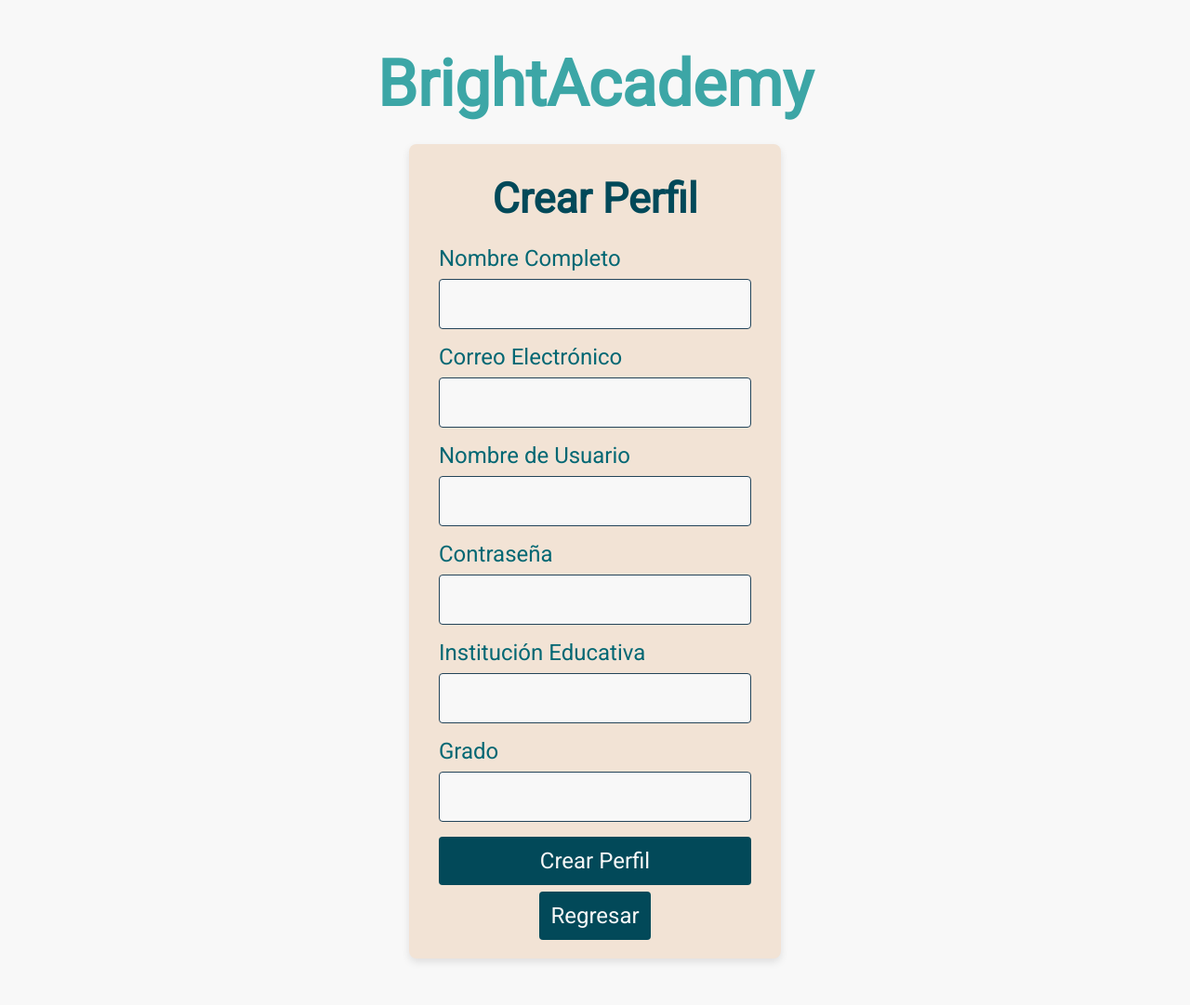
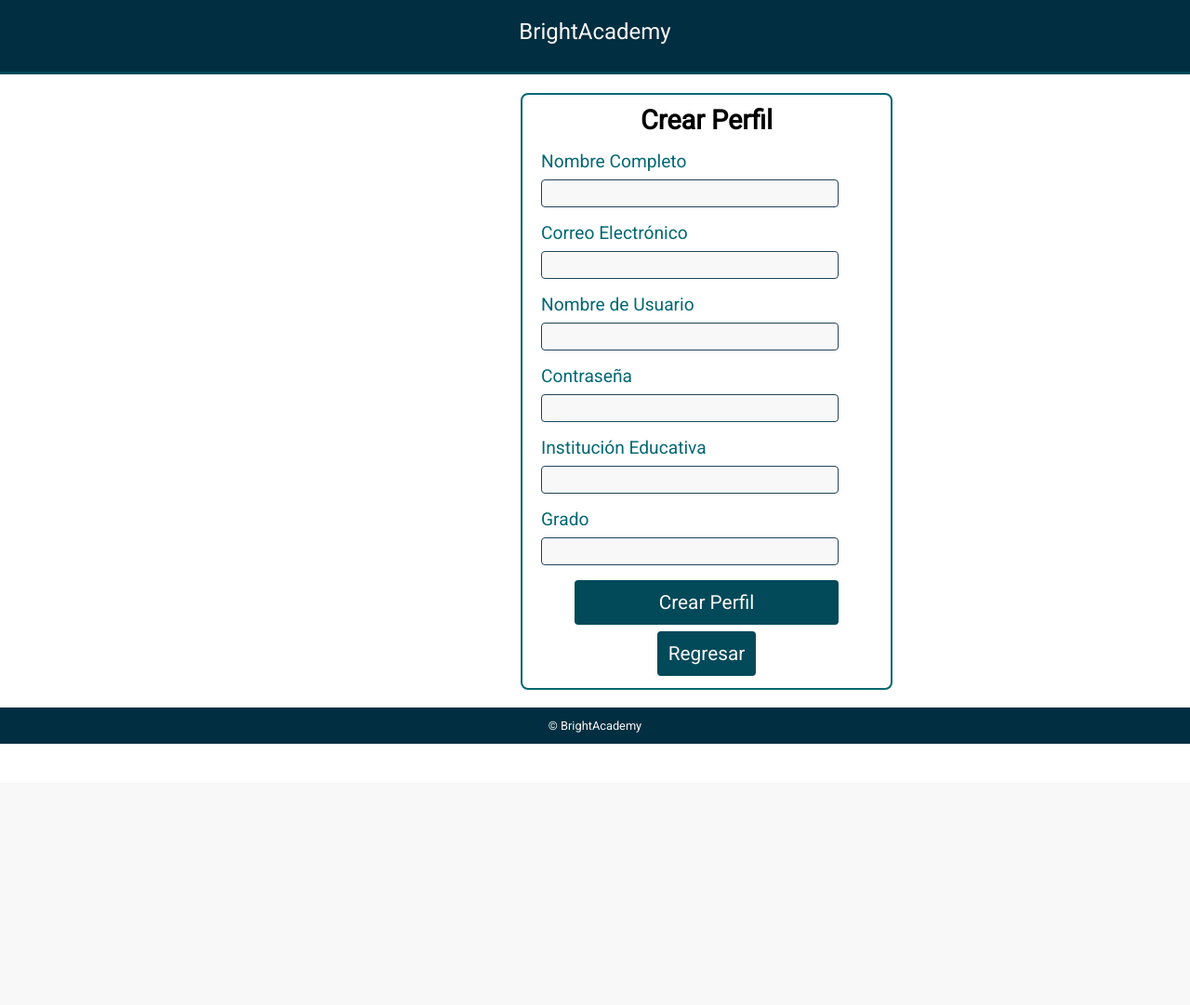
Before and after one commit to diegoemz/Proyecto-BrightAcademy, a PHP site: page /diego-morales/create-profile.html in a window 1280 px wide. Shown: the whole page at 93% size. After the commit the page ends 800 px from the top, so only its background shows below. Run offline with PHP 8.4, Linux system fonts and the light colour scheme.

Commit message:
crear perfil de morales

```diff
--- a/diego-morales/create-profile.html
+++ b/diego-morales/create-profile.html
@@ -8,9 +8,12 @@
     <link href="https://fonts.googleapis.com/css?family=Roboto&display=swap" rel="stylesheet">
 </head>
 <body>
-    <div class="logo-container">
-        <p>BrightAcademy</p>
-    </div>
+    <header>
+        <div class="container">
+            <p class="nombre">BrightAcademy</p>
+        </div>
+        <div class="decoration"></div>
+    </header>
 
     <div class="profile-container">
         <h2>Crear Perfil</h2>
@@ -44,5 +47,9 @@
             <a href="../index.html" class="btn-regresar">Regresar</a>
         </form>
     </div>
+
+    <footer>
+        <p>&copy; BrightAcademy</p>
+    </footer>
 </body>
 </html>
--- a/diego-morales/css/styles.css
+++ b/diego-morales/css/styles.css
@@ -25,42 +25,55 @@
     box-sizing: border-box;
     font-family: 'Roboto', sans-serif;
 }
-
-body {
-    background-color: var(--blanco-1);
-    display: flex;
-    flex-direction: column;
-    justify-content: center;
-    align-items: center;
-    margin: 50px;
+/*Header*/
+header {
+    width: 100%;
+    height: 10%;
+    background-color: var(--azul-1);
+    border-bottom: var(--azul-2) 3px solid;
+    position: fixed;
+    top: 0;
 }
 
-.logo-container {
+header p{
     text-align: center;
-    margin-bottom: 1.5rem;
+    padding: 30px 0px;
+    color: var(--blanco-1);
+    font-size: var(--texto);
 }
 
-.logo-container p {
-    font-size: var(--titulo);
-    color: var(--azul-4);
-    font-weight: bold;
-}
-
+/*Form*/
 .profile-container {
-    background-color: var(--beige-1);
-    padding: 2rem;
+    margin: 134px 20px;
     border-radius: 8px;
-    box-shadow: 0 4px 8px rgba(0, 0, 0, 0.1);
-    width: 100%;
+    border: solid var(--azul-3) 2px;
+    width: 90%;
     max-width: 400px;
+    color: black;
     text-align: center;
-    color: var(--azul-1);
+    padding: 10px 20px 25px 20px;
 }
 
 h2 {
-    margin-bottom: 1.5rem;
-    font-size: var(--subtitulo);
-    color: var(--azul-2);
+    margin-bottom: 1rem;
+    font-size: 1.8rem;
+    color: black;
+}
+
+.btn-toggle {
+    margin-bottom: 1rem;
+    background-color: var(--azul-2);
+    color: white;
+    padding: 0.5rem;
+    border: none;
+    border-radius: 4px;
+    cursor: pointer;
+    transition: background-color 0.3s ease;
+    font-size: 1.2em;
+}
+
+.btn-toggle:hover {
+    background-color: var(--celeste-3);
 }
 
 .input-group {
@@ -72,35 +85,83 @@ h2 {
     display: block;
     margin-bottom: 0.5rem;
     color: var(--azul-3);
-    font-size: var(--texto);
+    font-size: 1.2em;
 }
 
 .input-group input {
-    width: 100%;
-    padding: 0.75rem;
+    width: 90%;
     border: 1px solid var(--celeste-1);
     border-radius: 4px;
     font-size: var(--texto);
     background-color: var(--blanco-1);
 }
 
-.btn-create-profile, .btn-regresar {
-    width: 100%;
+.btn-create-profile {
+    width: 80%;
     padding: 0.75rem;
     background-color: var(--azul-2);
     color: var(--blanco-1);
     border: none;
     border-radius: 4px;
-    font-size: var(--texto);
+    font-size: 1.3em;
     cursor: pointer;
     transition: background-color 0.3s ease;
 }
 
-.btn-regresar{
-    text-decoration: none;
-    width: 100%;
+.btn-create-profile:hover {
+    background-color: var(--azul-3);
 }
 
-.btn-create-profile:hover, .btn-regresar:hover {
-    background-color: var(--azul-3);
+.btn-regresar {
+    margin-top: 1rem;
+    color: var(--azul-1);
+    font-size: 1.2em;
+    width: 80%;
+    padding: 0.75rem;
+    background-color: var(--azul-2);
+    color: var(--blanco-1);
+    text-decoration: none;
+    border: none;
+    border-radius: 4px;
+    font-size: 1.3em;
+    cursor: pointer;
+    transition: background-color 0.3s ease;
 }
+
+/*Footer*/
+footer {
+    position: fixed;
+    bottom: 0px;
+    background-color: var(--azul-1);
+    font-size: 0.8em;
+    width: 100%;
+    text-align: center;
+}
+
+footer p {
+    padding: 12px;
+    color: var(--blanco-1);
+}
+
+footer .cont {
+    display: flex;
+    height: 40px;
+    justify-content: center;
+    align-items: center;
+}
+
+@media (min-width: 481px) and (max-width:768px){
+    .profile-container{
+        margin: 134px 60px;
+    }
+}
+
+@media (min-width: 769px){
+    header p{
+        padding: 20px 0px;
+    }
+
+    .profile-container{
+        margin: 100px 560px;
+    }
+}
```
